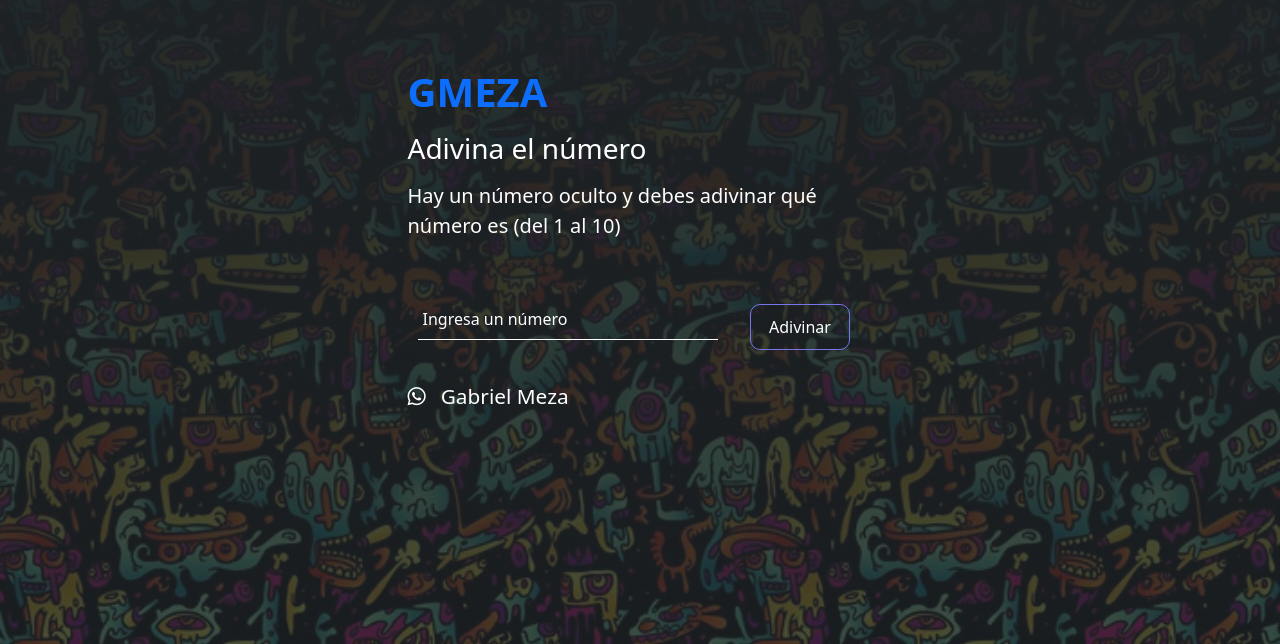
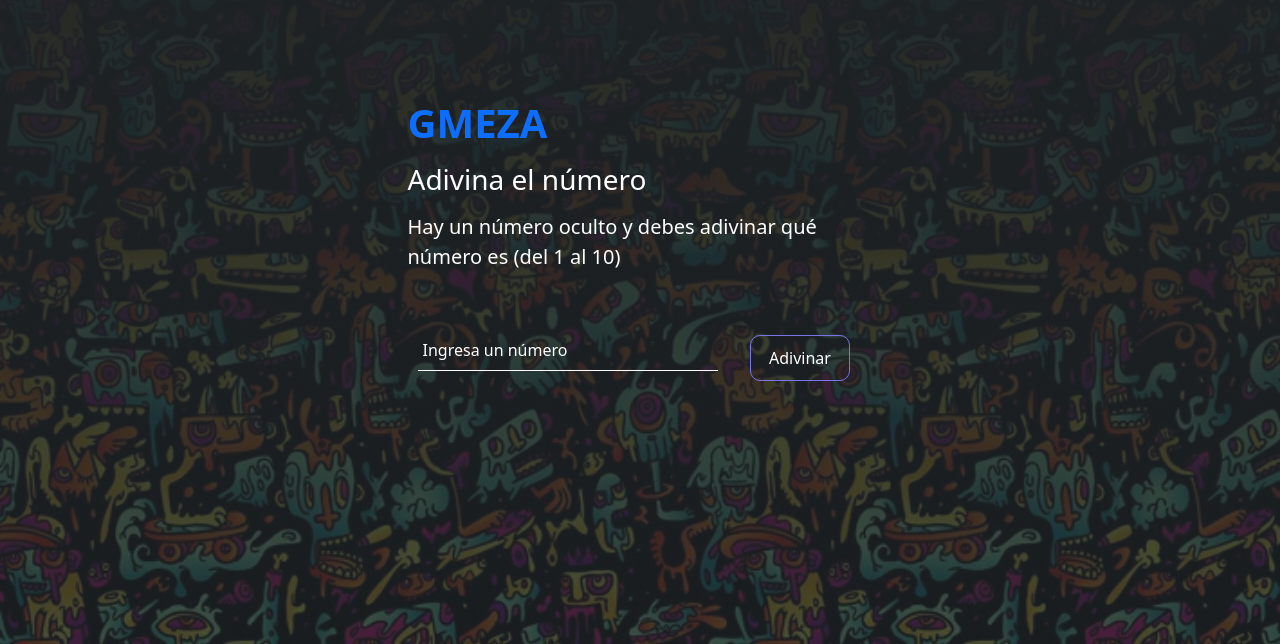
Before and after one commit to Gabotox/JuegoAdivinar, a plain HTML site: page index.html in a window 1280 px wide. Shown: the part 156-800 px from the top of the page. Drawn offline with Linux system fonts and the light colour scheme; some packages are replaced by stand-ins of ours; a script that the page names is missing.

Commit message:
Update index.html

```diff
--- a/index.html
+++ b/index.html
@@ -33,10 +33,6 @@
                 <br>
                 <input type="button" value="Adivinar" id="button" onClick="cambiar()">
             </div>
-            <div class="row fila g-0 justify-content-center py-2 text-white">
-                <a class="link" href="https://wa.link/lkwchd"><i class="fa-brands fa-whatsapp"></i>Gabriel Meza</a>
-
-            </div>
         </div>
     </div>
 
```
